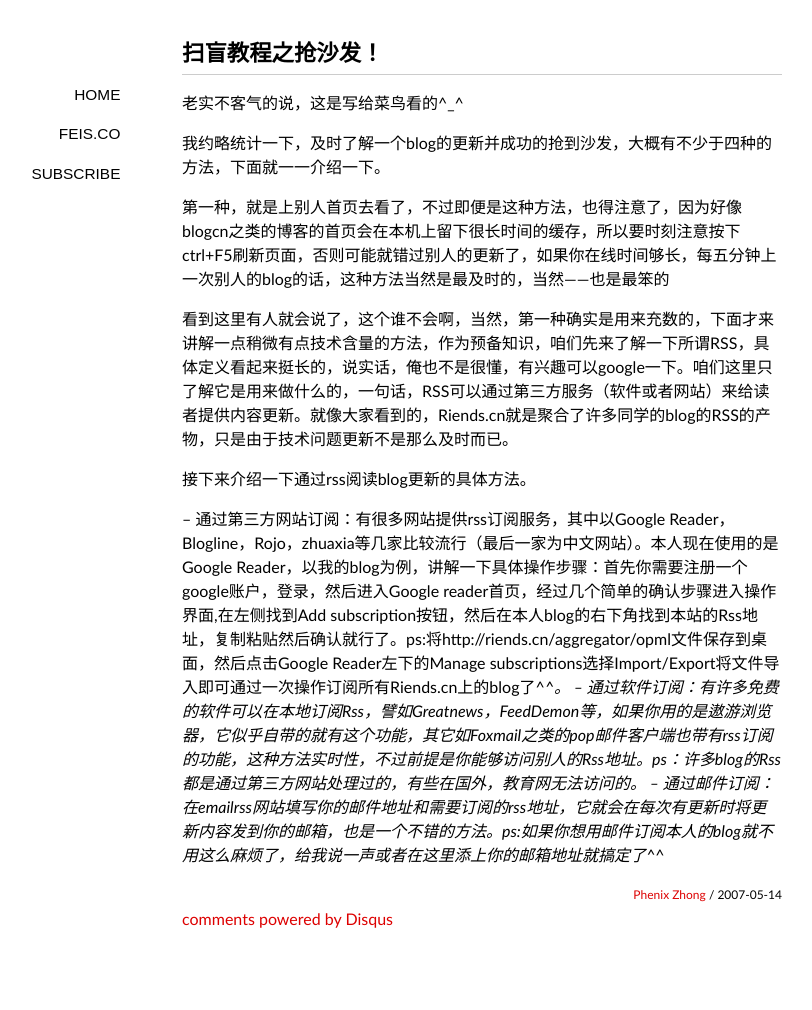
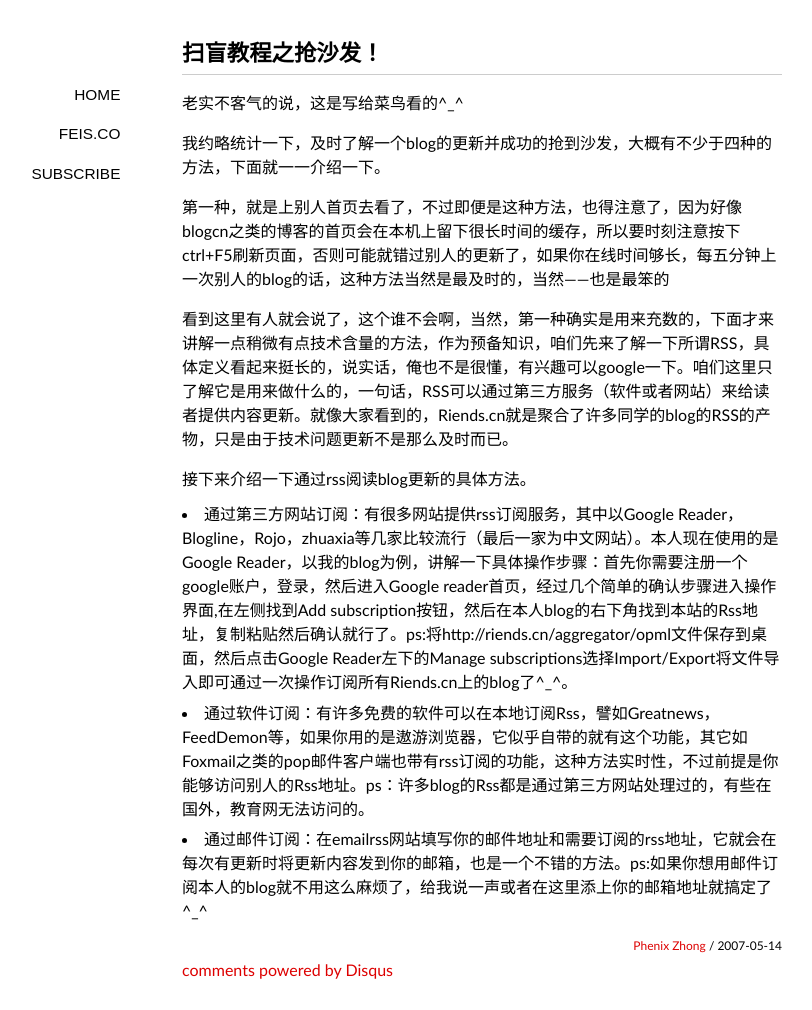
Before and after one commit to insolo/blog, a Jekyll site: the page built from _posts/2007-05-14-rss-reader.md, in a window 1280 px wide. Shown: the whole page, without its empty margins (158-970 px from the left). Built offline with Jekyll 4.4.1, drawn with Linux system fonts in a browser that asks for light colours; some web fonts are replaced; Markdown is read by kramdown in place of the engine named in the settings; comment, search, counter and statistics services are not loaded; before the commit the page ends 959 px from its top, so only the background shows below that.

Commit message:
Signed-off-by: insolo <phenixzhong@gmail.com>

```diff
--- a/_posts/2007-05-14-rss-reader.md
+++ b/_posts/2007-05-14-rss-reader.md
@@ -13,6 +13,6 @@ title: 扫盲教程之抢沙发！
 
 接下来介绍一下通过rss阅读blog更新的具体方法。
 
--- 通过第三方网站订阅：有很多网站提供rss订阅服务，其中以Google Reader，Blogline，Rojo，zhuaxia等几家比较流行（最后一家为中文网站）。本人现在使用的是Google Reader，以我的blog为例，讲解一下具体操作步骤：首先你需要注册一个google账户，登录，然后进入Google reader首页，经过几个简单的确认步骤进入操作界面,在左侧找到Add subscription按钮，然后在本人blog的右下角找到本站的Rss地址，复制粘贴然后确认就行了。ps:将http://riends.cn/aggregator/opml文件保存到桌面，然后点击Google Reader左下的Manage subscriptions选择Import/Export将文件导入即可通过一次操作订阅所有Riends.cn上的blog了^_^。
--- 通过软件订阅：有许多免费的软件可以在本地订阅Rss，譬如Greatnews，FeedDemon等，如果你用的是遨游浏览器，它似乎自带的就有这个功能，其它如Foxmail之类的pop邮件客户端也带有rss订阅的功能，这种方法实时性，不过前提是你能够访问别人的Rss地址。ps：许多blog的Rss都是通过第三方网站处理过的，有些在国外，教育网无法访问的。
--- 通过邮件订阅：在emailrss网站填写你的邮件地址和需要订阅的rss地址，它就会在每次有更新时将更新内容发到你的邮箱，也是一个不错的方法。ps:如果你想用邮件订阅本人的blog就不用这么麻烦了，给我说一声或者在这里添上你的邮箱地址就搞定了^_^
+* 通过第三方网站订阅：有很多网站提供rss订阅服务，其中以Google Reader，Blogline，Rojo，zhuaxia等几家比较流行（最后一家为中文网站）。本人现在使用的是Google Reader，以我的blog为例，讲解一下具体操作步骤：首先你需要注册一个google账户，登录，然后进入Google reader首页，经过几个简单的确认步骤进入操作界面,在左侧找到Add subscription按钮，然后在本人blog的右下角找到本站的Rss地址，复制粘贴然后确认就行了。ps:将http://riends.cn/aggregator/opml文件保存到桌面，然后点击Google Reader左下的Manage subscriptions选择Import/Export将文件导入即可通过一次操作订阅所有Riends.cn上的blog了^_^。
+* 通过软件订阅：有许多免费的软件可以在本地订阅Rss，譬如Greatnews，FeedDemon等，如果你用的是遨游浏览器，它似乎自带的就有这个功能，其它如Foxmail之类的pop邮件客户端也带有rss订阅的功能，这种方法实时性，不过前提是你能够访问别人的Rss地址。ps：许多blog的Rss都是通过第三方网站处理过的，有些在国外，教育网无法访问的。
+* 通过邮件订阅：在emailrss网站填写你的邮件地址和需要订阅的rss地址，它就会在每次有更新时将更新内容发到你的邮箱，也是一个不错的方法。ps:如果你想用邮件订阅本人的blog就不用这么麻烦了，给我说一声或者在这里添上你的邮箱地址就搞定了^_^
```
